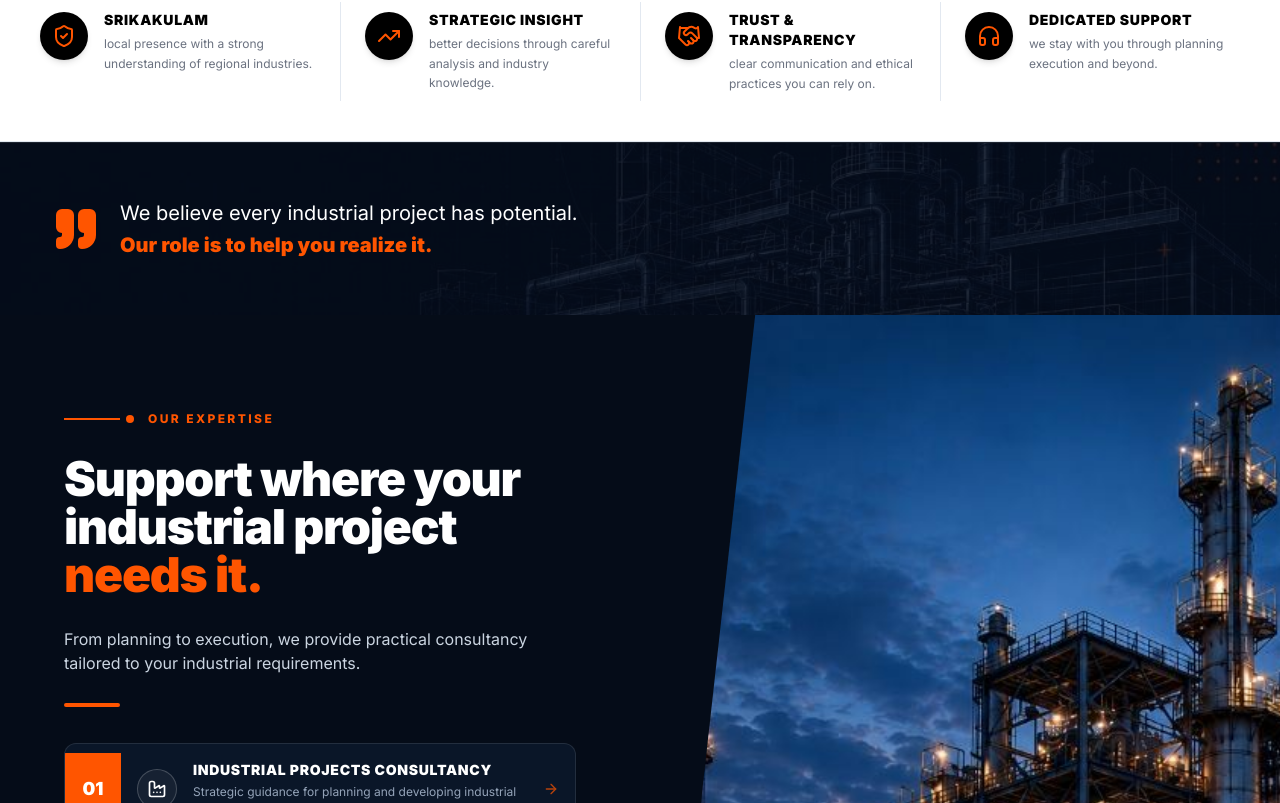
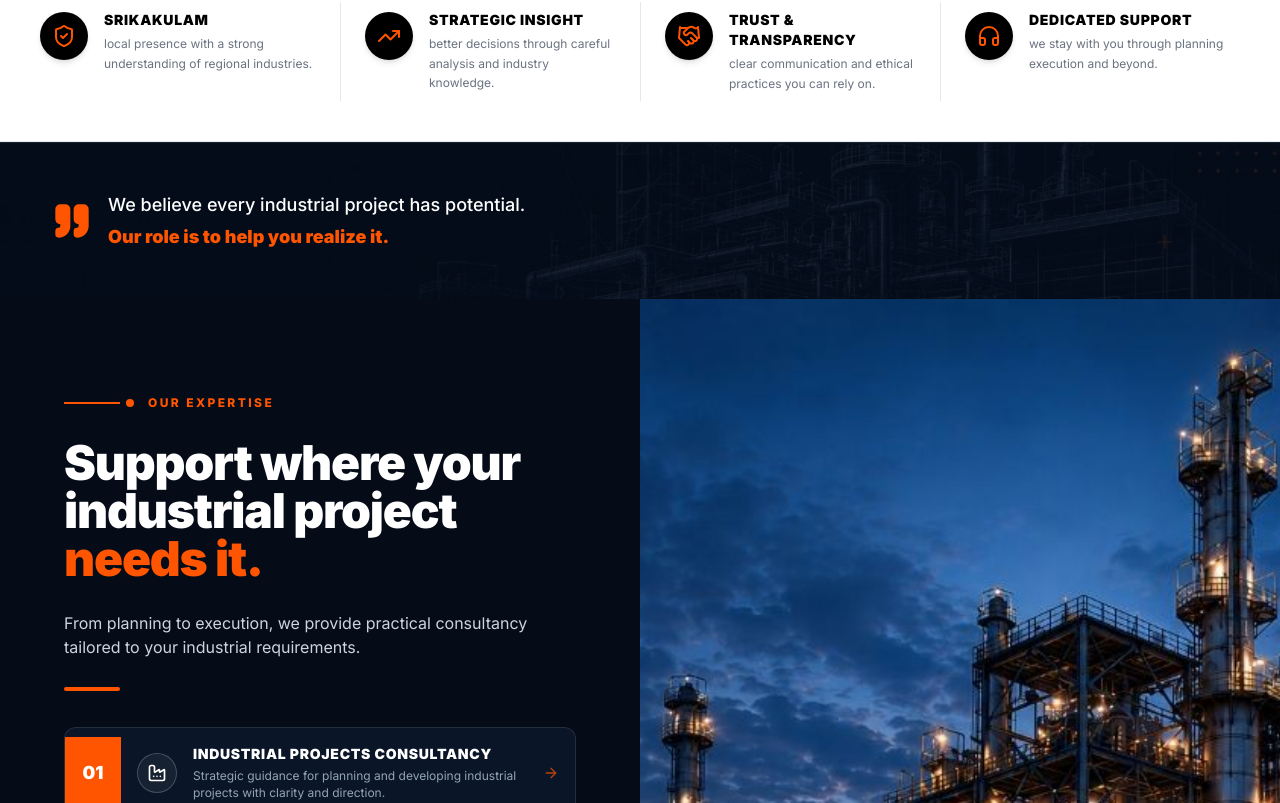
Before and after one commit to Anarva-systems/DMK-industrial-consultancy, a Next.js app: page / in a window 1280 px wide. Shown: the part 2277-3080 px from the top of the page. Built offline with nearby package versions, Linux system fonts and the light colour scheme.

Commit message:
fix: resolve blue diagonal overlay gap on bottom right of quote banner

```diff
--- a/sections/AboutSection.tsx
+++ b/sections/AboutSection.tsx
@@ -115,18 +115,18 @@ export const AboutSection: React.FC = () => {
       </div>
 
       {/* ── QUOTE FOOTER BANNER ── */}
-      <div className="relative overflow-hidden bg-[#050C18] py-11 lg:py-14 border-t border-white/10">
+      <div className="relative overflow-hidden bg-[#050C18] py-10 lg:py-12 border-t border-white/10">
         <div
-          className="absolute inset-0 blueprint-bg opacity-20"
+          className="absolute inset-0 blueprint-bg opacity-15"
           style={{ backgroundImage: "url('/blueprint-bg.jpg')" }}
         />
-        <div className="relative z-10 max-w-[1240px] mx-auto flex flex-col sm:flex-row items-start sm:items-center gap-5 px-5 sm:px-8">
-          <Quote className="h-10 w-10 sm:h-12 sm:w-12 shrink-0 fill-[#FF5500] text-[#FF5500] mt-1 sm:mt-0" />
+        <div className="relative z-10 max-w-[1240px] mx-auto flex items-start sm:items-center gap-4 px-5 sm:px-8">
+          <Quote className="h-9 w-9 sm:h-10 sm:w-10 shrink-0 fill-[#FF5500] text-[#FF5500] mt-1 sm:mt-0" />
           <div className="space-y-1">
-            <p className="text-base sm:text-xl text-white font-normal leading-relaxed">
+            <p className="text-sm sm:text-base lg:text-lg text-white font-medium leading-relaxed">
               {aboutT.quotePart1}
             </p>
-            <p className="text-base sm:text-xl text-[#FF5500] font-black leading-relaxed">
+            <p className="text-sm sm:text-base lg:text-lg text-[#FF5500] font-black leading-relaxed">
               {aboutT.quotePart2}
             </p>
           </div>
--- a/sections/ExpertiseSection.tsx
+++ b/sections/ExpertiseSection.tsx
@@ -75,7 +75,7 @@ export const ExpertiseSection: React.FC = () => {
         {/* Right Side Image + Overlay Card */}
         <div className="relative min-h-[460px] lg:min-h-full flex items-end">
           <div
-            className="absolute inset-0 bg-cover bg-center diagonal-image-right"
+            className="absolute inset-0 bg-cover bg-center"
             style={{ backgroundImage: "url('/industry-night.jpg')" }}
           />
           <div className="absolute inset-0 bg-gradient-to-t from-[#050C18] via-transparent to-transparent lg:hidden" />
```
